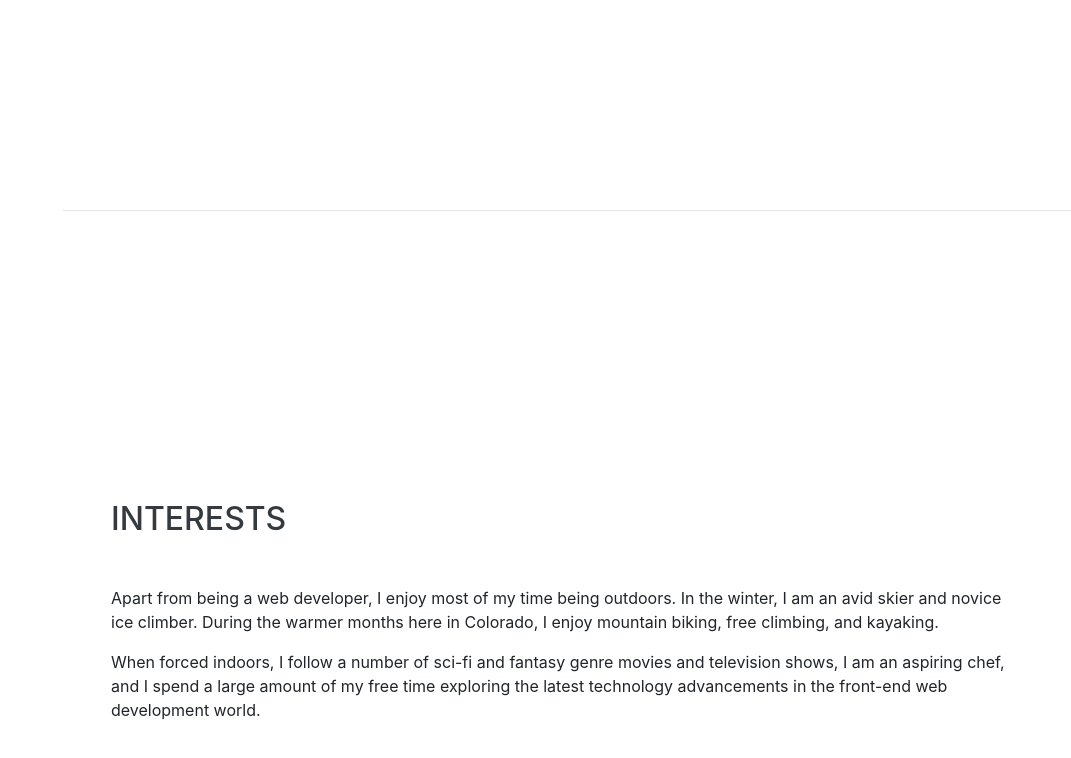
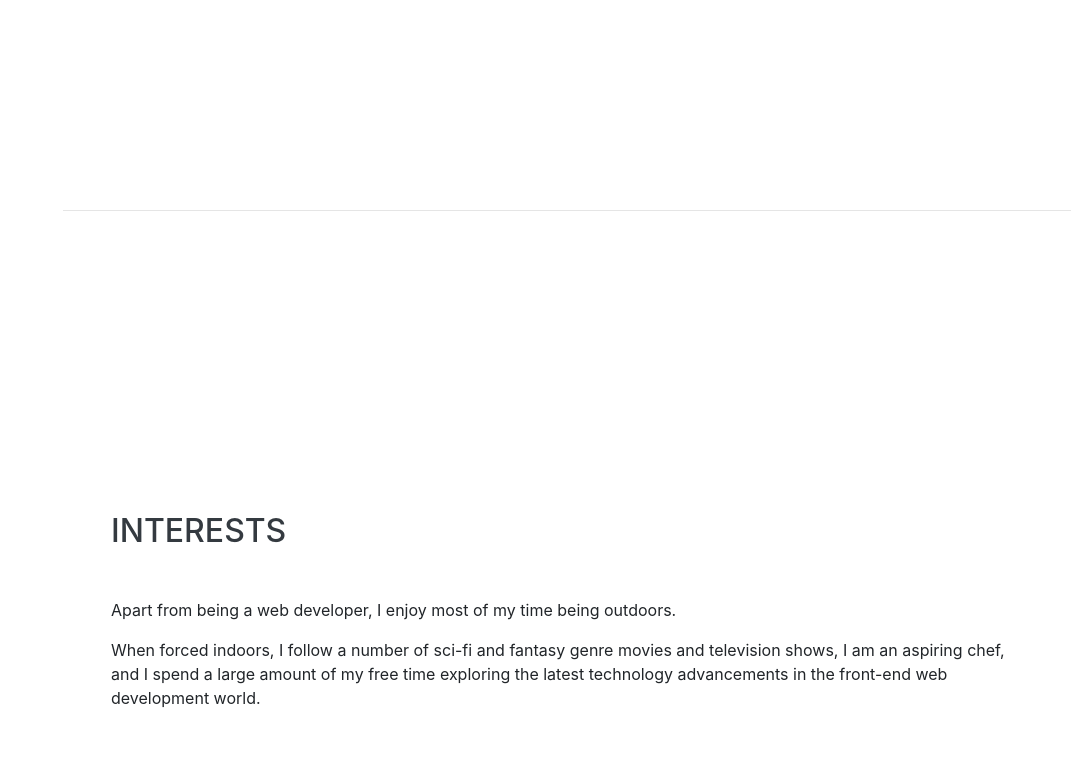
Before and after one commit to jaclynrubly/jackierubly.github.io, a website with bundled scripts: page index.html in a window 1280 px wide. Shown: the part 3376-4134 px from the top of the page, without its empty margins (209-1280 px from the left). Built offline with nearby package versions, Linux system fonts and the light colour scheme; a web font is replaced by a local one.

Commit message:
Updated Bio
Updated Bio

```diff
--- a/index.html
+++ b/index.html
@@ -255,7 +255,7 @@
     <section class="resume-section p-3 p-lg-5 d-flex align-items-center" id="interests">
       <div class="w-100">
         <h2 class="mb-5">Interests</h2>
-        <p>Apart from being a web developer, I enjoy most of my time being outdoors. In the winter, I am an avid skier and novice ice climber. During the warmer months here in Colorado, I enjoy mountain biking, free climbing, and kayaking.</p>
+        <p>Apart from being a web developer, I enjoy most of my time being outdoors.</p>
         <p class="mb-0">When forced indoors, I follow a number of sci-fi and fantasy genre movies and television shows, I am an aspiring chef, and I spend a large amount of my free time exploring the latest technology advancements in the front-end web development world.</p>
       </div>
     </section>
```
Also changed, not shown: 1 other file.
